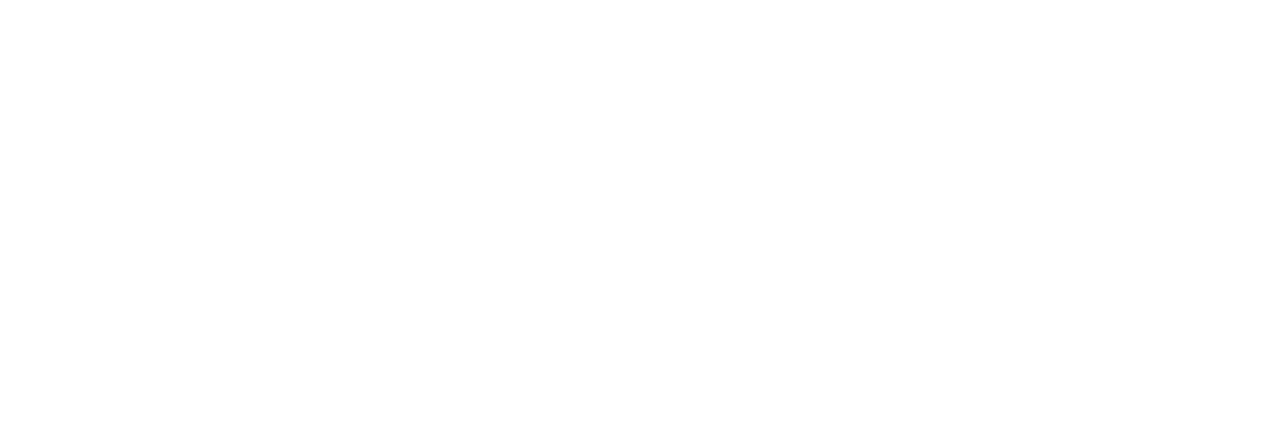
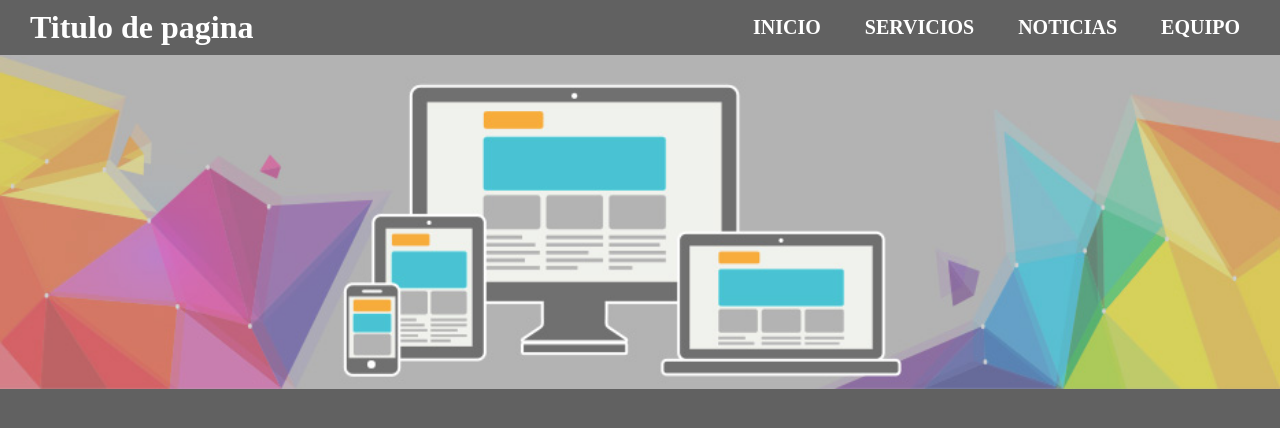
Before and after one commit to MisionTic2022-Grupo71/semana-1-71, a website: page src/index.html in a window 1280 px wide. Drawn offline with Linux system fonts and the light colour scheme.

Commit message:
Header terminado con estilo sencillo

```diff
--- a/src/index.html
+++ b/src/index.html
@@ -8,7 +8,18 @@
 </head>
 <body>
     <header><!--Seccion de cabezera-->
-        <nav></nav>
+        <div class = "menu-container">
+            <h1 class="titulo-cabecero">Titulo de pagina</h1>
+            <nav>
+                <ul class="menu">
+                    <li class="menu__item"><a class="menu__link" href="#titulo-cabecero">INICIO</a></li>
+                    <li class="menu__item"><a class="menu__link" href="#services">SERVICIOS</a></li>
+                    <li class="menu__item"><a class="menu__link" href="#news">NOTICIAS</a></li>
+                    <li class="menu__item"><a class="menu__link" href="#team">EQUIPO</a></li>
+                </ul>
+            </nav>
+        </div>
+        <img src="banner.jpg" alt="imagen principal" class="imagen-cabecera"/>
     </header>
     <main>
         <div></div> <!--Seccion de servicios-->
--- a/src/style.css
+++ b/src/style.css
@@ -0,0 +1,43 @@
+body{
+    margin: 0px;
+    padding: 0px;
+    min-width: 1200px;
+    background-color: rgb(97, 97, 97);
+}
+.menu-container{
+    display: flex;
+}
+.titulo-cabecero{
+    margin-left: 30px;
+    padding: 0px;
+    display: block;
+    color: white;
+    height: fit-content;
+    margin-top: auto;
+    margin-bottom: auto;
+    font-weight: bolder;
+}
+nav{
+    margin-left: auto;
+}
+.menu{
+    list-style: none;
+    margin-right: 20px;
+}
+.menu__item{
+    display: inline-block;
+    margin: 0px 20px 0px 20px;
+}
+.menu__link{
+    display: block;
+    font-size: 20px;
+    color: white;
+    font-weight: bold;
+    text-decoration: none;
+}
+.menu__link:hover{
+    opacity: 70%;
+}
+.imagen-cabecera{
+    width: 100%;
+}
```
Also changed, not shown: src/banner.jpg (added).
